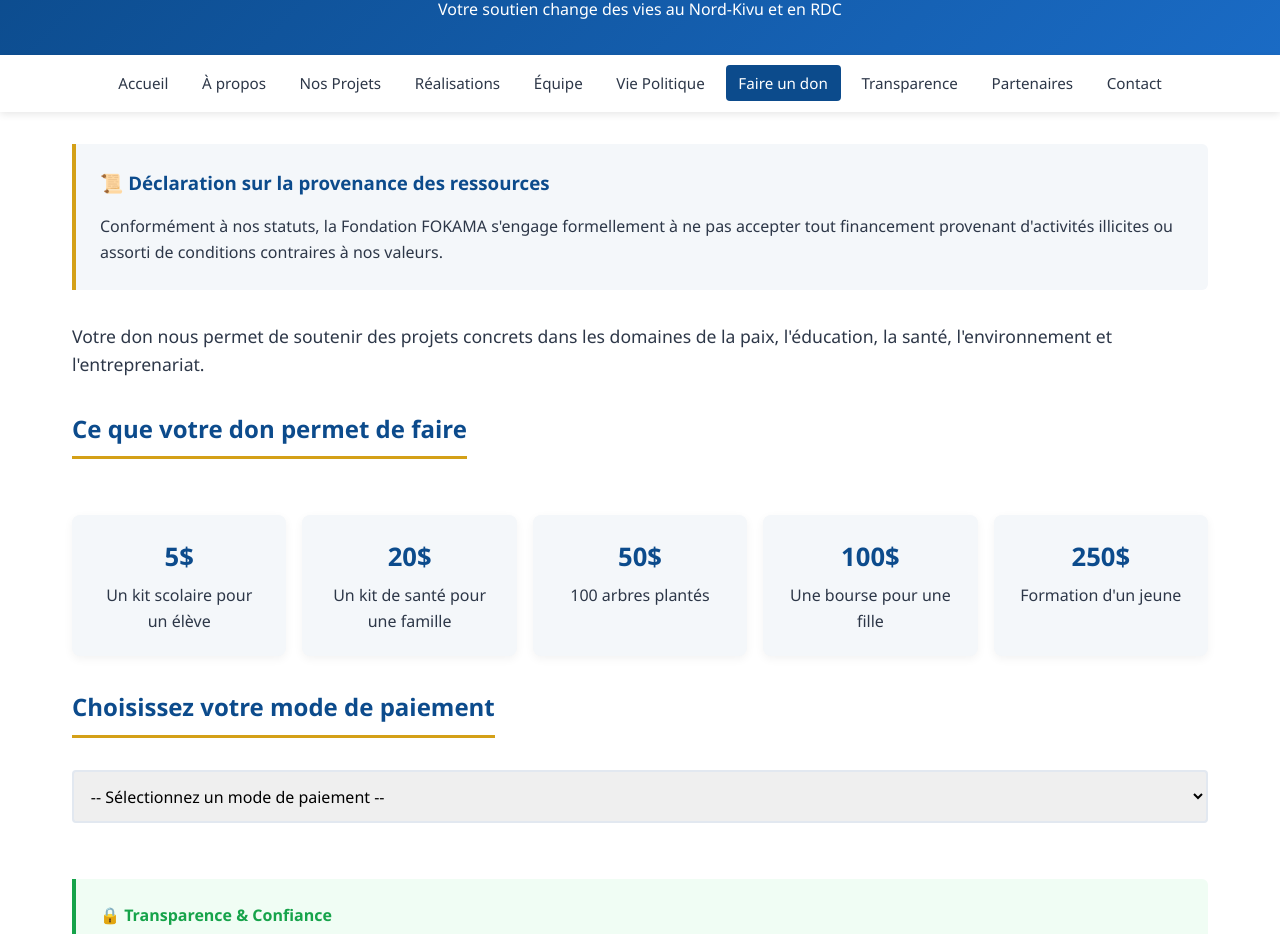
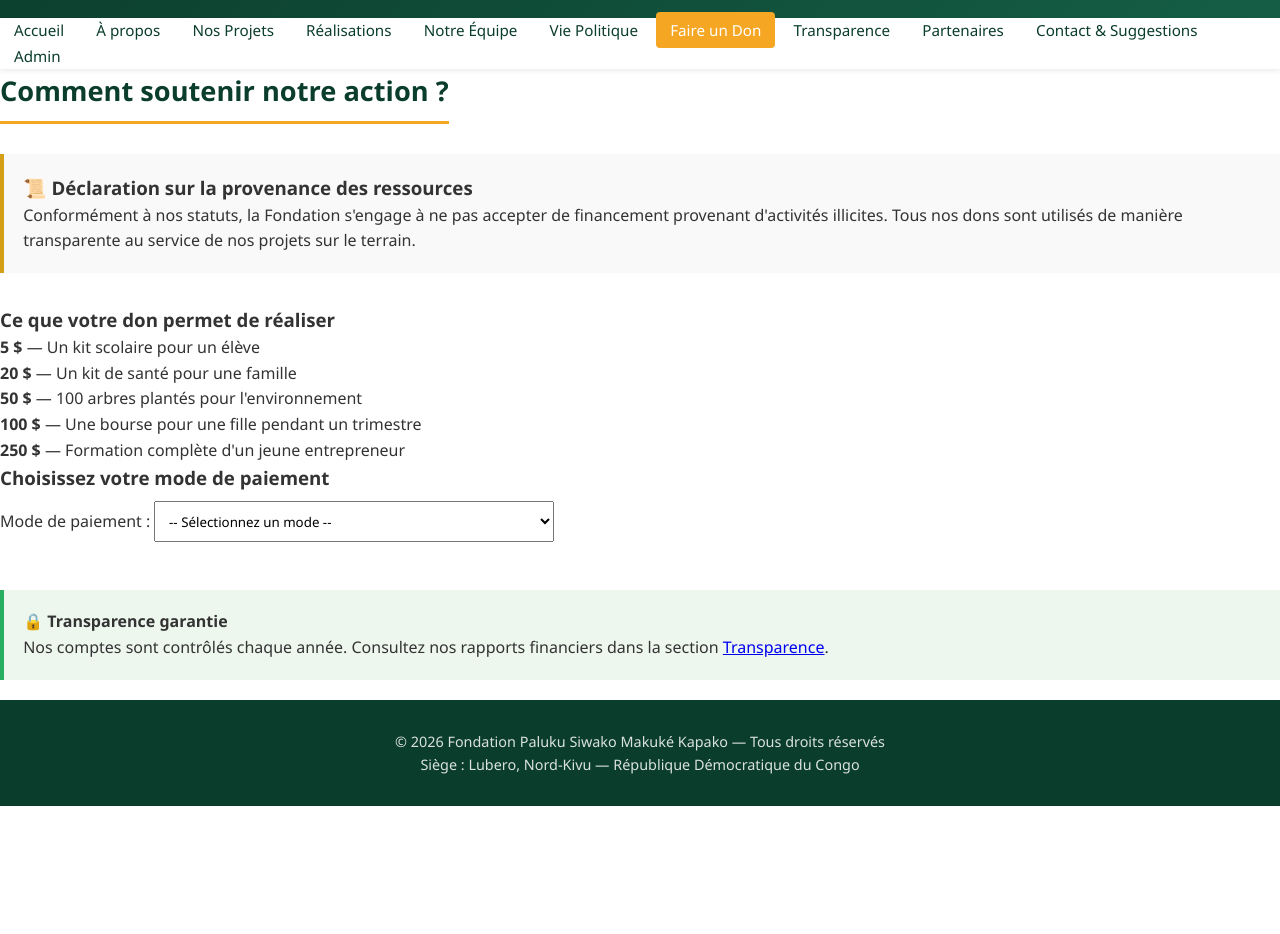
Before and after one commit to omarionup/ho.paluku, a plain HTML site: page faire-un-don.html in a window 1280 px wide. Shown: the part 122-1056 px from the top of the page. After the commit the page ends 928 px from the top, so only its background shows below. Drawn offline with Linux system fonts and the light colour scheme.

Commit message:
faire-un-don.html

```diff
--- a/faire-un-don.html
+++ b/faire-un-don.html
@@ -3,158 +3,105 @@
 <head>
     <meta charset="UTF-8">
     <meta name="viewport" content="width=device-width, initial-scale=1.0">
-    <title>Faire un Don - FOKAMA</title>
-    <style>
-        *{margin:0;padding:0;box-sizing:border-box;font-family:'Segoe UI',Tahoma,Geneva,Verdana,sans-serif;}
-        :root{--bleu:#0c4b8c;--or:#d4a017;--claire:#f4f7fa;--sombre:#2d3748;}
-        body{line-height:1.6;color:var(--sombre);background:#fff;}
-        header{background:linear-gradient(135deg,var(--bleu) 0%,#1a6bc5 100%);color:white;padding:2rem 0;text-align:center;margin-top:36px;}
-        nav{background:white;box-shadow:0 2px 8px rgba(0,0,0,0.1);position:sticky;top:36px;z-index:99;}
-        nav ul{list-style:none;display:flex;flex-wrap:wrap;justify-content:center;gap:0.5rem;padding:1rem;}
-        nav a{text-decoration:none;color:var(--sombre);font-weight:500;padding:0.5rem 0.8rem;border-radius:4px;transition:0.3s;font-size:0.95rem;}
-        nav a:hover,nav a.active{background:var(--bleu);color:white;}
-        .container{max-width:1200px;margin:0 auto;padding:2rem;}
-        h2{color:var(--bleu);margin-bottom:1.5rem;border-bottom:3px solid var(--or);padding-bottom:0.5rem;display:inline-block;}
-        .declaration{background:var(--claire);border-left:4px solid var(--or);padding:1.5rem;border-radius:0 6px 6px 0;margin-bottom:2rem;}
-        .declaration h3{color:var(--bleu);margin-bottom:1rem;}
-        .montants{display:grid;grid-template-columns:repeat(auto-fit,minmax(180px,1fr));gap:1rem;margin:2rem 0;}
-        .montant-card{background:var(--claire);border-radius:8px;padding:1.2rem;text-align:center;box-shadow:0 3px 10px rgba(0,0,0,0.05);transition:0.3s;border:3px solid transparent;}
-        .montant-card:hover{border-color:var(--or);transform:translateY(-3px);}
-        .montant{font-size:1.6rem;font-weight:bold;color:var(--bleu);margin-bottom:0.3rem;}
-        select{width:100%;padding:0.8rem;margin:0.5rem 0 1.5rem;border:2px solid #e2e8f0;border-radius:4px;font-size:1rem;}
-        .info-box{background:var(--claire);padding:1.5rem;border-radius:6px;margin-bottom:1.5rem;display:none;}
-        .info-box.visible{display:block;animation:fade 0.3s ease;}
-        @keyframes fade{from{opacity:0;}to{opacity:1;}}
-        .info-box h4{color:var(--bleu);margin-bottom:0.8rem;}
-        .garantie{background:#f0fdf4;border-left:4px solid #16a34a;padding:1.5rem;border-radius:0 6px 6px 0;margin-top:2rem;}
-        .garantie h4{color:#16a34a;margin-bottom:0.5rem;}
-        footer{background:var(--sombre);color:white;text-align:center;padding:2rem;margin-top:3rem;}
-    </style>
+    <title>Faire un Don — Fondation Paluku</title>
+    <link rel="stylesheet" href="style.css">
 </head>
 <body>
-    <!-- Barre d'alertes -->
-    <div style="position:fixed;top:0;left:0;right:0;background:var(--bleu);color:white;padding:0.4rem 1rem;z-index:100;display:flex;align-items:center;gap:1rem;overflow:hidden;">
-        <span style="font-weight:bold;white-space:nowrap;display:flex;align-items:center;gap:0.5rem;flex-shrink:0;"><span style="width:10px;height:10px;border-radius:50%;background:#4ade80;animation:clignotant 1s infinite;display:inline-block;"></span> ALERTES</span>
-        <span style="white-space:nowrap;animation:defile 20s linear infinite;">Faites un don à FOKAMA — Soutenez nos projets au Lubero !</span>
-    </div>
-    <style>@keyframes clignotant{0%{opacity:1;}50%{opacity:0.3;}100%{opacity:1;}}@keyframes defile{0%{transform:translateX(100%);}100%{transform:translateX(-100%);}}</style>
 
     <header>
-        <h1>Faire un Don à FOKAMA</h1>
-        <p>Votre soutien change des vies au Nord-Kivu et en RDC</p>
+        <h1>Faire un Don</h1>
+        <p>Soutenir nos actions pour le développement du Lubero</p>
     </header>
 
     <nav>
-        <ul>
-            <li><a href="index.html">Accueil</a></li>
-            <li><a href="a-propos.html">À propos</a></li>
-            <li><a href="nos-projets.html">Nos Projets</a></li>
-            <li><a href="realisations.html">Réalisations</a></li>
-            <li><a href="equipe.html">Équipe</a></li>
-            <li><a href="vie-politique.html">Vie Politique</a></li>
-            <li><a href="faire-un-don.html" class="active">Faire un don</a></li>
-            <li><a href="transparence.html">Transparence</a></li>
-            <li><a href="partenaires.html">Partenaires</a></li>
-            <li><a href="contact.html">Contact</a></li>
-        </ul>
+        <a href="index.html">Accueil</a>
+        <a href="a-propos.html">À propos</a>
+        <a href="projets.html">Nos Projets</a>
+        <a href="realisations.html">Réalisations</a>
+        <a href="equipe.html">Notre Équipe</a>
+        <a href="politique.html">Vie Politique</a>
+        <a href="don.html" class="actif">Faire un Don</a>
+        <a href="transparence.html">Transparence</a>
+        <a href="partenaires.html">Partenaires</a>
+        <a href="contact.html">Contact & Suggestions</a>
+        <a href="admin.html">Admin</a>
     </nav>
 
-    <div class="container">
-        <div class="declaration">
+    <main>
+        <section>
+            <h2>Comment soutenir notre action ?</h2>
+
+            <div style="background:#f9f9f9;border-left:4px solid #d4a017;padding:1.2rem;margin-bottom:2rem;">
                 <h3>📜 Déclaration sur la provenance des ressources</h3>
-            <p>Conformément à nos statuts, la Fondation FOKAMA s'engage formellement à ne pas accepter tout financement provenant d'activités illicites ou assorti de conditions contraires à nos valeurs.</p>
+                <p>Conformément à nos statuts, la Fondation s'engage à ne pas accepter de financement provenant d'activités illicites. Tous nos dons sont utilisés de manière transparente au service de nos projets sur le terrain.</p>
             </div>
 
-        <p style="font-size:1.1rem;margin-bottom:2rem;">Votre don nous permet de soutenir des projets concrets dans les domaines de la paix, l'éducation, la santé, l'environnement et l'entreprenariat.</p>
+            <h3>Ce que votre don permet de réaliser</h3>
+            <ul>
+                <li><strong>5 $</strong> — Un kit scolaire pour un élève</li>
+                <li><strong>20 $</strong> — Un kit de santé pour une famille</li>
+                <li><strong>50 $</strong> — 100 arbres plantés pour l'environnement</li>
+                <li><strong>100 $</strong> — Une bourse pour une fille pendant un trimestre</li>
+                <li><strong>250 $</strong> — Formation complète d'un jeune entrepreneur</li>
+            </ul>
 
-        <h2>Ce que votre don permet de faire</h2>
-        <div class="montants">
-            <div class="montant-card">
-                <div class="montant">5$</div>
-                <div>Un kit scolaire pour un élève</div>
-            </div>
-            <div class="montant-card">
-                <div class="montant">20$</div>
-                <div>Un kit de santé pour une famille</div>
-            </div>
-            <div class="montant-card">
-                <div class="montant">50$</div>
-                <div>100 arbres plantés</div>
-            </div>
-            <div class="montant-card">
-                <div class="montant">100$</div>
-                <div>Une bourse pour une fille</div>
-            </div>
-            <div class="montant-card">
-                <div class="montant">250$</div>
-                <div>Formation d'un jeune</div>
-            </div>
+            <h3>Choisissez votre mode de paiement</h3>
+
+            <label for="mode">Mode de paiement :</label>
+            <select id="mode" onchange="changerMode()" style="padding:0.6rem;margin:0.5rem 0 1rem 0;width:100%;max-width:400px;">
+                <option value="">-- Sélectionnez un mode --</option>
+                <option value="airtel">Airtel Money</option>
+                <option value="mtn">MTN Mobile Money</option>
+                <option value="banque">Virement Bancaire</option>
+                <option value="especes">Au Siège en Espèces</option>
+            </select>
+
+            <div id="airtel" style="display:none;background:#f9f9f9;padding:1.2rem;border-radius:4px;margin-bottom:1rem;">
+                <h4>📱 Airtel Money</h4>
+                <p><strong>Numéro :</strong> +243 82 XX XX XX XX</p>
+                <p><strong>Nom du compte :</strong> Fondation Paluku</p>
+                <p style="font-size:0.9rem;color:#666;">Après envoi, gardez la référence du paiement.</p>
             </div>
 
-        <h2>Choisissez votre mode de paiement</h2>
-        <select id="modePaiement" onchange="changerMode()">
-            <option value="">-- Sélectionnez un mode de paiement --</option>
-            <option value="airtel">Airtel Money</option>
-            <option value="mtn">MTN Mobile Money</option>
-            <option value="versement">Virement Bancaire</option>
-            <option value="especes">En Espèces au Siège</option>
-        </select>
-
-        <div id="airtel-info" class="info-box">
-            <h4>📱 Airtel Money</h4>
-            <p><strong>Numéro :</strong> +243 82 XX XX XX XX</p>
-            <p><strong>Nom du compte :</strong> FOKAMA — Fondation Kapako Makuke</p>
-            <p style="font-size:0.9rem;color:#718096;margin-top:0.5rem;">Après envoi, merci de nous envoyer la référence du paiement.</p>
+            <div id="mtn" style="display:none;background:#f9f9f9;padding:1.2rem;border-radius:4px;margin-bottom:1rem;">
+                <h4>📱 MTN Mobile Money</h4>
+                <p><strong>Numéro :</strong> +243 81 XX XX XX XX</p>
+                <p><strong>Nom du compte :</strong> Fondation Paluku</p>
+                <p style="font-size:0.9rem;color:#666;">Après envoi, gardez la référence du paiement.</p>
             </div>
 
-        <div id="mtn-info" class="info-box">
-            <h4>📱 MTN Mobile Money</h4>
-            <p><strong>Numéro :</strong> +243 81 XX XX XX XX</p>
-            <p><strong>Nom du compte :</strong> FOKAMA — Fondation Kapako Makuke</p>
-            <p style="font-size:0.9rem;color:#718096;margin-top:0.5rem;">Après envoi, merci de nous envoyer la référence du paiement.</p>
-        </div>
-
-        <div id="versement-info" class="info-box">
+            <div id="banque" style="display:none;background:#f9f9f9;padding:1.2rem;border-radius:4px;margin-bottom:1rem;">
                 <h4>🏦 Coordonnées Bancaires</h4>
-            <p><strong>Nom du compte :</strong> FONDATION KAPAKO MAKUKE — FOKAMA</p>
-            <p><strong>Banque :</strong> [Nom de votre banque]</p>
-            <p><strong>Numéro de compte :</strong> XXX XXXXXXXXXX XX</p>
-            <p><strong>Code SWIFT :</strong> XXXXXXXX</p>
+                <p><strong>Nom :</strong> Fondation Paluku Siwako Makuké Kapako</p>
+                <p><strong>Banque :</strong> [Indiquez votre banque]</p>
+                <p><strong>Compte :</strong> XXX XXXXXXXXXX XX</p>
                 <p><strong>Référence :</strong> Don — [Votre nom]</p>
             </div>
 
-        <div id="especes-info" class="info-box">
-            <h4>🏢 Au Siège de la Fondation</h4>
-            <p><strong>Adresse :</strong> Territoire de Lubero, Chef-lieu, Nord-Kivu — RDC</p>
-            <p><strong>Horaires :</strong> Lundi à Vend             <p><strong>Horaires :</strong> Lundi à Vendredi, de 8h00 à 16h00</p>
-            <p style="font-size:0.9rem;color:#718096;margin-top:0.5rem;">Un reçu officiel vous sera délivré pour tout don reçu en espèces.</p>
+            <div id="especes" style="display:none;background:#f9f9f9;padding:1.2rem;border-radius:4px;margin-bottom:1rem;">
+                <h4>🏢 Au Siège</h4>
+                <p><strong>Adresse :</strong> Lubero, Chef-lieu, Nord-Kivu</p>
+                <p><strong>Horaires :</strong> Lundi à Vendredi, 8h00 — 16h00</p>
+                <p style="font-size:0.9rem;color:#666;">Un reçu vous sera systématiquement délivré.</p>
             </div>
 
-        <div class="garantie">
-            <h4>🔒 Transparence & Confiance</h4>
-            <p>Tous nos comptes sont contrôlés par un Commissaire aux Comptes indépendant. Nous publions chaque année un rapport financier accessible dans la section <a href="transparence.html" style="color:#16a34a;font-weight:bold;">Transparence</a>. Votre don est déductible selon la législation en vigueur.</p>
+            <div style="background:#edf7ee;border-left:4px solid #27ae60;padding:1.2rem;margin-top:2rem;">
+                <h4>🔒 Transparence garantie</h4>
+                <p>Nos comptes sont contrôlés chaque année. Consultez nos rapports financiers dans la section <a href="transparence.html">Transparence</a>.</p>
             </div>
-    </div>
+        </section>
+    </main>
 
     <footer>
-        <p>&copy; 2026 FOKAMA — Fondation Kapako Makuke. Tous droits réservés.</p>
-        <p>Siège : Lubero, Nord-Kivu — RDC</p>
+        <p>&copy; 2026 Fondation Paluku Siwako Makuké Kapako — Tous droits réservés</p>
+        <p>Siège : Lubero, Nord-Kivu — République Démocratique du Congo</p>
     </footer>
 
     <script>
         function changerMode() {
-            const select = document.getElementById('modePaiement');
-            const value = select.value;
-
-            // Cacher toutes les infos
-            document.querySelectorAll('.info-box').forEach(box => {
-                box.classList.remove('visible');
-            });
-
-            // Afficher la sélectionnée
-            if (value) {
-                document.getElementById(value + '-info').classList.add('visible');
-            }
+            const valeur = document.getElementById("mode").value;
+            document.querySelectorAll("#airtel, #mtn, #banque, #especes").forEach(el => el.style.display = "none");
+            if (valeur) document.getElementById(valeur).style.display = "block";
         }
     </script>
 </body>
```
Lines whose indentation alone changed are shown as unchanged.
